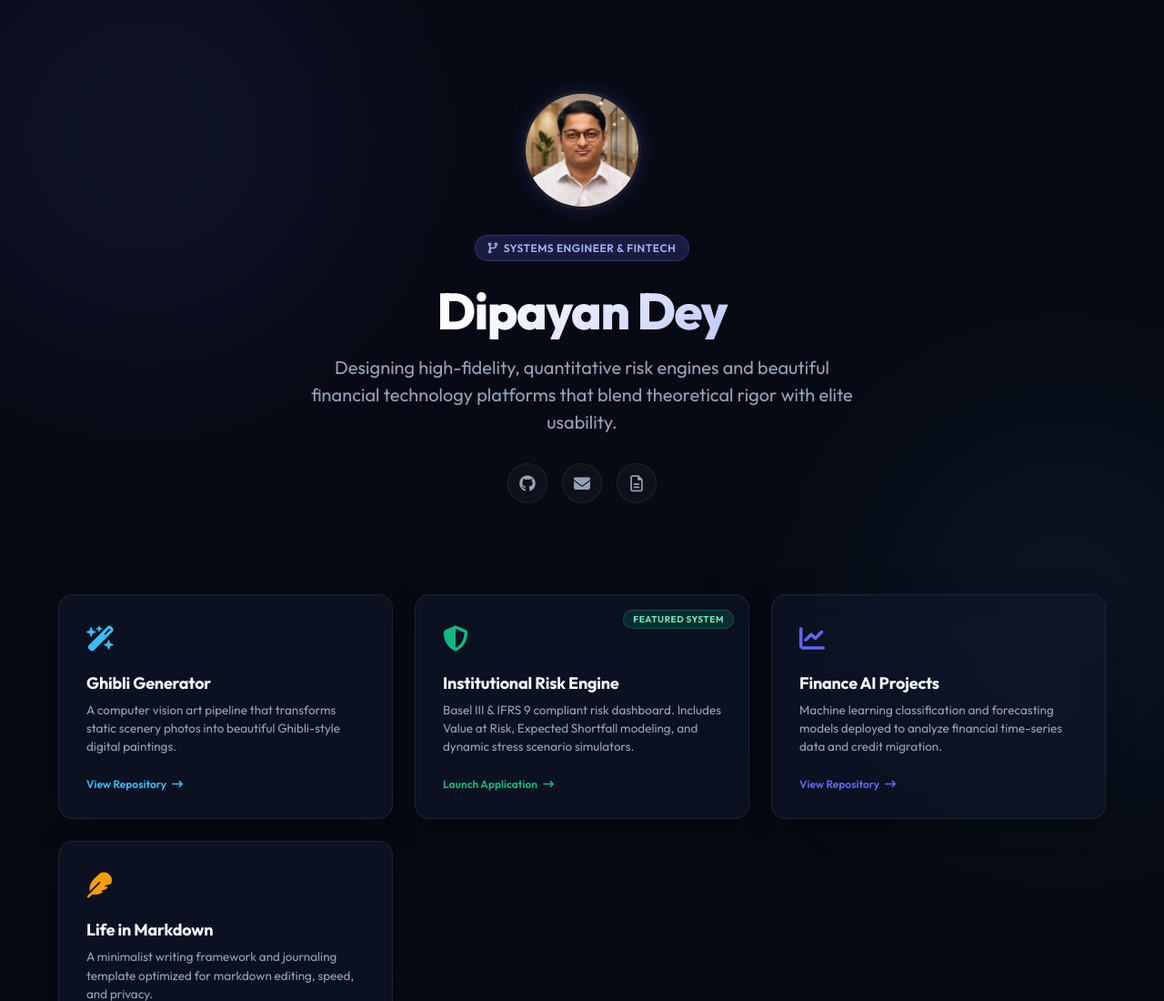
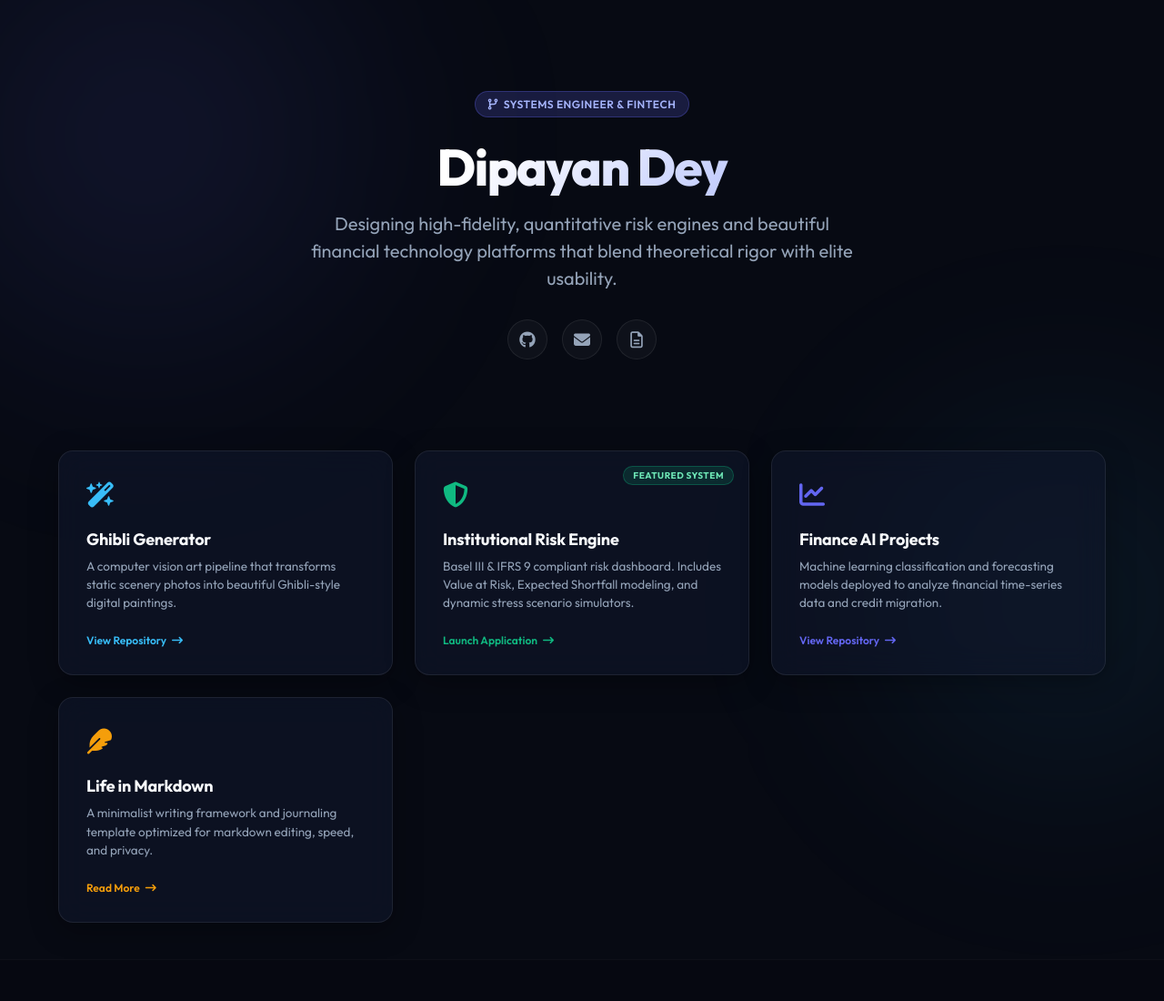
Before and after one commit to dipayandey1244/dipayandey1244.github.io, a plain HTML site: page index.html in a window 1280 px wide. Shown: the top 1100 px of the page at 91% size. Drawn offline with Linux system fonts and the light colour scheme.

```diff
--- a/index.html
+++ b/index.html
@@ -94,25 +94,7 @@
         /* ==========================================================================
            HERO HEADER SECTION
            ========================================================================== */
-        .profile-photo-container {
-            margin-bottom: 24px;
-        }
 
-        .profile-photo {
-            width: 130px;
-            height: 130px;
-            border-radius: 50%;
-            border: 3px solid var(--border-color);
-            object-fit: cover;
-            box-shadow: 0 0 20px rgba(99, 102, 241, 0.2);
-            transition: var(--transition);
-        }
-
-        .profile-photo:hover {
-            transform: scale(1.05);
-            border-color: var(--color-accent);
-            box-shadow: 0 0 25px rgba(99, 102, 241, 0.45);
-        }
 
         header {
             text-align: center;
@@ -342,9 +324,6 @@
 
     <!-- Header section -->
     <header>
-        <div class="profile-photo-container">
-            <img src="dipayan_headshot.png" alt="Dipayan Dey" class="profile-photo">
-        </div>
         <span class="profile-badge">
             <i class="fa-solid fa-code-branch"></i> Systems Engineer & FinTech
         </span>
```
